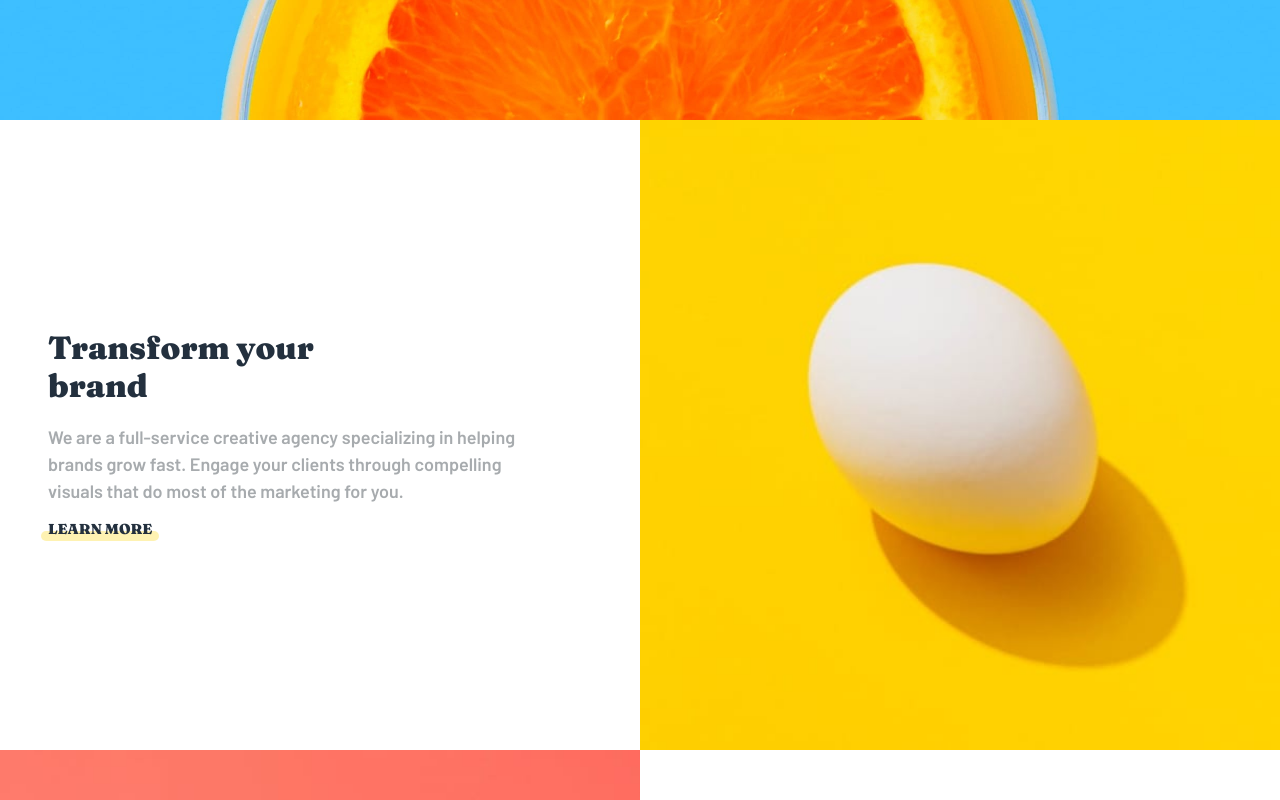
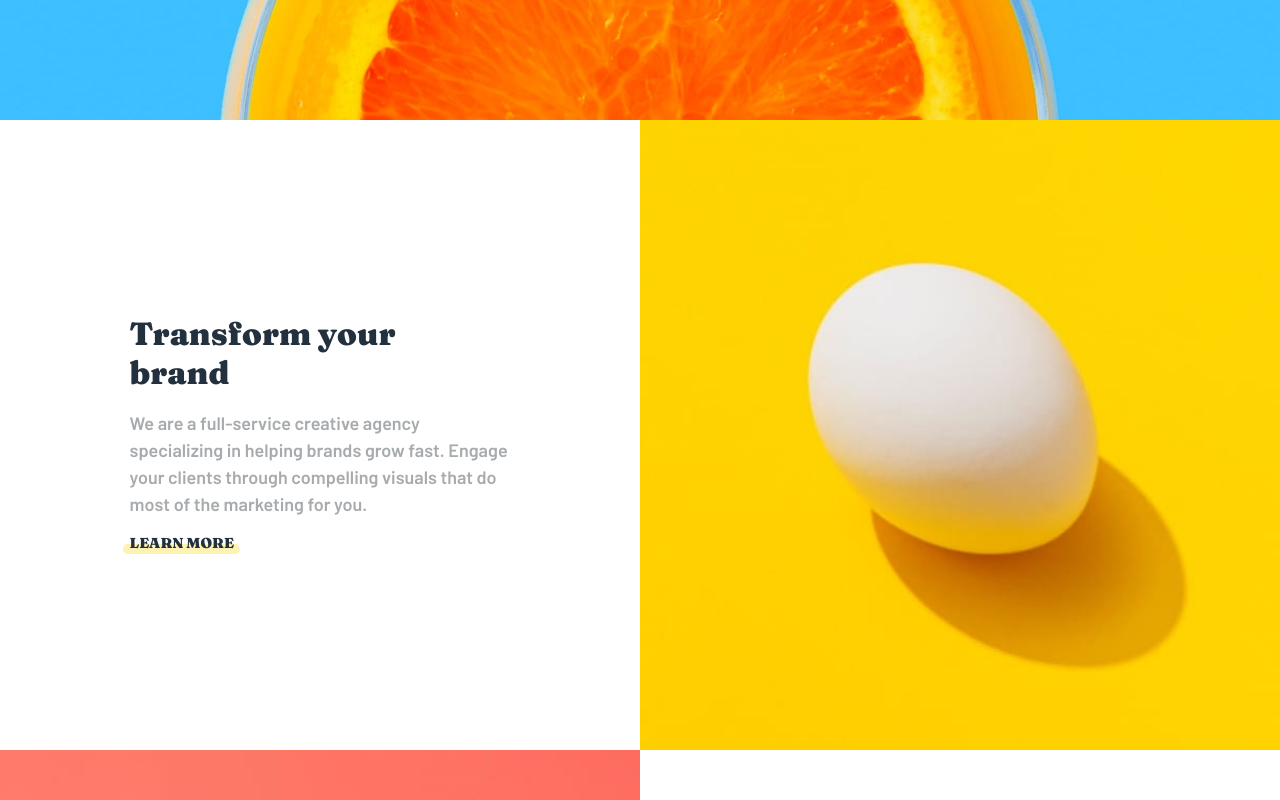
Before and after one commit to OdiriTeddie/sunnyside-agency, a plain HTML site: page index.html in a window 1280 px wide. Shown: the part 680-1480 px from the top of the page. Drawn offline with Linux system fonts and the light colour scheme.

Commit message:
style fix

```diff
--- a/style.css
+++ b/style.css
@@ -422,7 +422,7 @@ footer{
     }
 
     .about__box {
-        padding: 6rem 0;
+        padding: 6rem;
         text-align: left;
     }
 
@@ -586,6 +586,7 @@ footer{
     }
 }
 
+
 @media (min-width: 62em) {
     .showcase {
         padding-top: 3.5rem;
```
